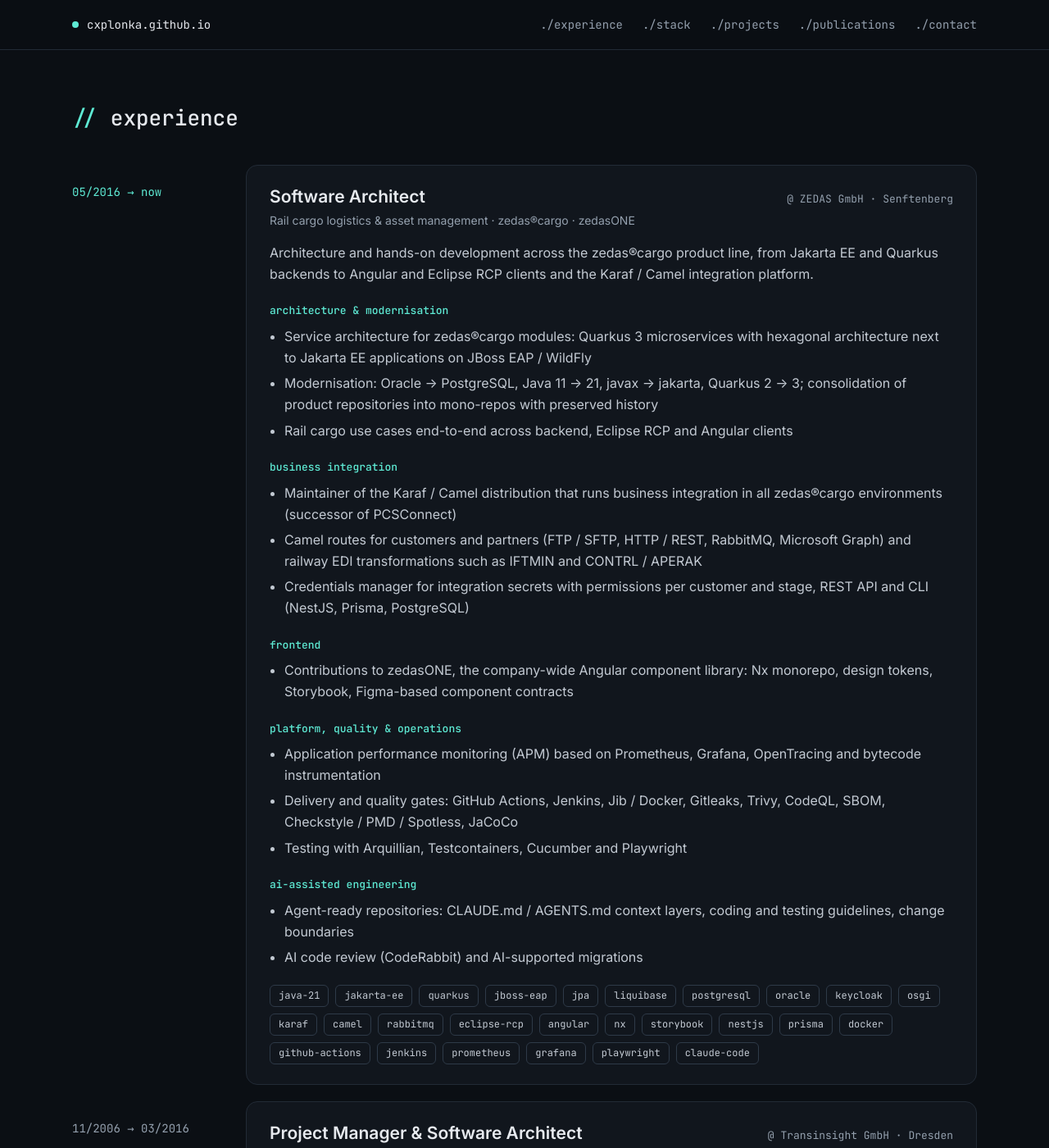
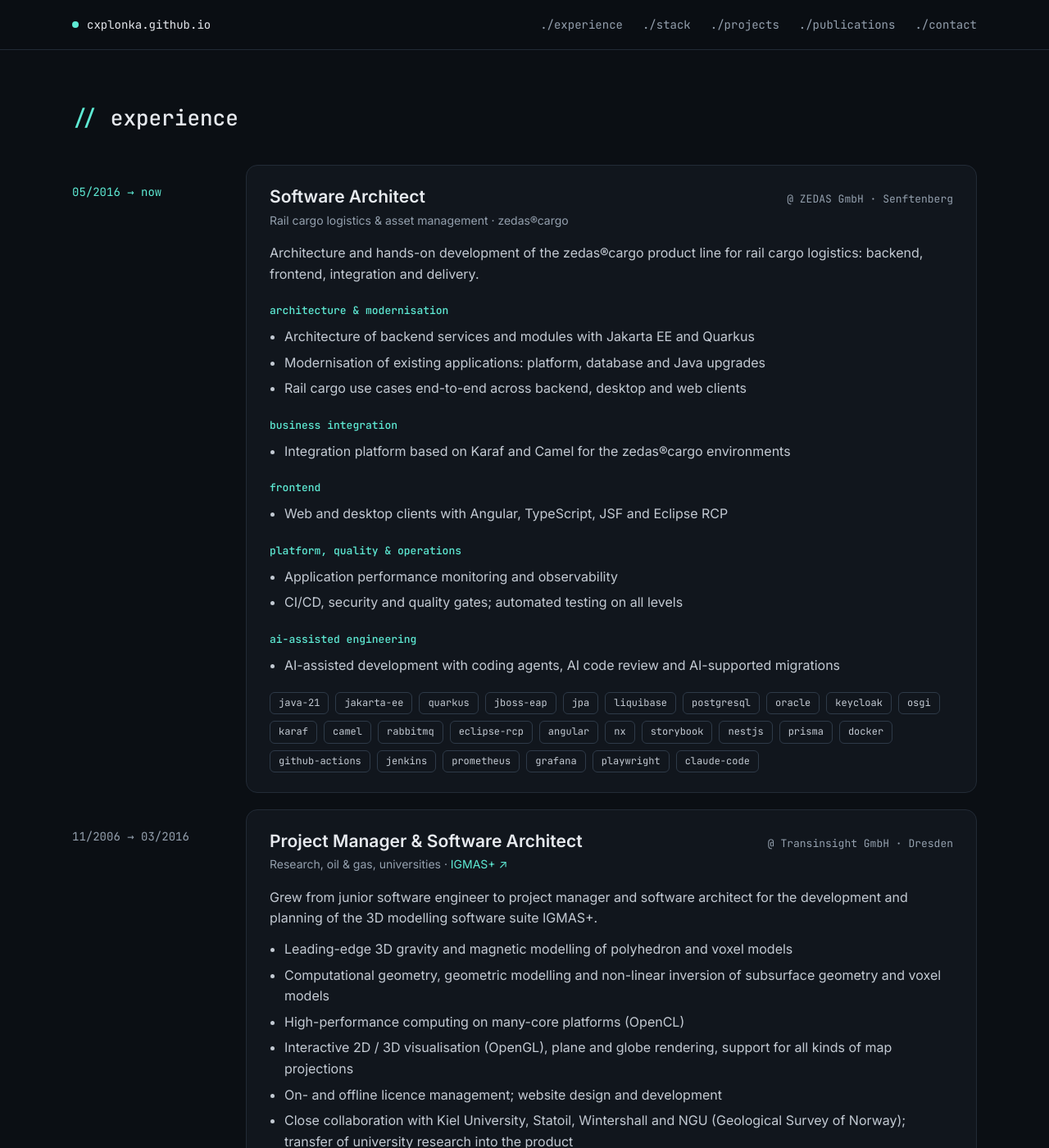
Before and after one commit to cxplonka/cxplonka.github.io, a Jekyll site: the page built from index.html, in a window 1280 px wide and 1400 px high, scrolled down 862 px. Shown: the whole window at 82% size. Built offline with Jekyll 4.4.1, drawn with Linux system fonts in a browser that asks for light colours.

Commit message:
Generalise current role description

```diff
--- a/_includes/experience.html
+++ b/_includes/experience.html
@@ -9,39 +9,35 @@
           <h3 class="job-title">Software Architect</h3>
           <p class="job-company">@ ZEDAS GmbH · Senftenberg</p>
         </div>
-        <p class="job-sector">Rail cargo logistics &amp; asset management · zedas®cargo · zedasONE</p>
-        <p>Architecture and hands-on development across the zedas®cargo product line, from Jakarta EE and Quarkus backends to Angular and Eclipse RCP clients and the Karaf / Camel integration platform.</p>
+        <p class="job-sector">Rail cargo logistics &amp; asset management · zedas®cargo</p>
+        <p>Architecture and hands-on development of the zedas®cargo product line for rail cargo logistics: backend, frontend, integration and delivery.</p>
 
         <h4 class="job-group">architecture &amp; modernisation</h4>
         <ul class="bullets">
-          <li>Service architecture for zedas®cargo modules: Quarkus 3 microservices with hexagonal architecture next to Jakarta EE applications on JBoss EAP / WildFly</li>
-          <li>Modernisation: Oracle → PostgreSQL, Java 11 → 21, javax → jakarta, Quarkus 2 → 3; consolidation of product repositories into mono-repos with preserved history</li>
-          <li>Rail cargo use cases end-to-end across backend, Eclipse RCP and Angular clients</li>
+          <li>Architecture of backend services and modules with Jakarta EE and Quarkus</li>
+          <li>Modernisation of existing applications: platform, database and Java upgrades</li>
+          <li>Rail cargo use cases end-to-end across backend, desktop and web clients</li>
         </ul>
 
         <h4 class="job-group">business integration</h4>
         <ul class="bullets">
-          <li>Maintainer of the Karaf / Camel distribution that runs business integration in all zedas®cargo environments (successor of PCSConnect)</li>
-          <li>Camel routes for customers and partners (FTP / SFTP, HTTP / REST, RabbitMQ, Microsoft Graph) and railway EDI transformations such as IFTMIN and CONTRL / APERAK</li>
-          <li>Credentials manager for integration secrets with permissions per customer and stage, REST API and CLI (NestJS, Prisma, PostgreSQL)</li>
+          <li>Integration platform based on Karaf and Camel for the zedas®cargo environments</li>
         </ul>
 
         <h4 class="job-group">frontend</h4>
         <ul class="bullets">
-          <li>Contributions to zedasONE, the company-wide Angular component library: Nx monorepo, design tokens, Storybook, Figma-based component contracts</li>
+          <li>Web and desktop clients with Angular, TypeScript, JSF and Eclipse RCP</li>
         </ul>
 
         <h4 class="job-group">platform, quality &amp; operations</h4>
         <ul class="bullets">
-          <li>Application performance monitoring (APM) based on Prometheus, Grafana, OpenTracing and bytecode instrumentation</li>
-          <li>Delivery and quality gates: GitHub Actions, Jenkins, Jib / Docker, Gitleaks, Trivy, CodeQL, SBOM, Checkstyle / PMD / Spotless, JaCoCo</li>
-          <li>Testing with Arquillian, Testcontainers, Cucumber and Playwright</li>
+          <li>Application performance monitoring and observability</li>
+          <li>CI/CD, security and quality gates; automated testing on all levels</li>
         </ul>
 
         <h4 class="job-group">ai-assisted engineering</h4>
         <ul class="bullets">
-          <li>Agent-ready repositories: CLAUDE.md / AGENTS.md context layers, coding and testing guidelines, change boundaries</li>
-          <li>AI code review (CodeRabbit) and AI-supported migrations</li>
+          <li>AI-assisted development with coding agents, AI code review and AI-supported migrations</li>
         </ul>
 
         <ul class="tags" aria-label="Technologies">
```
